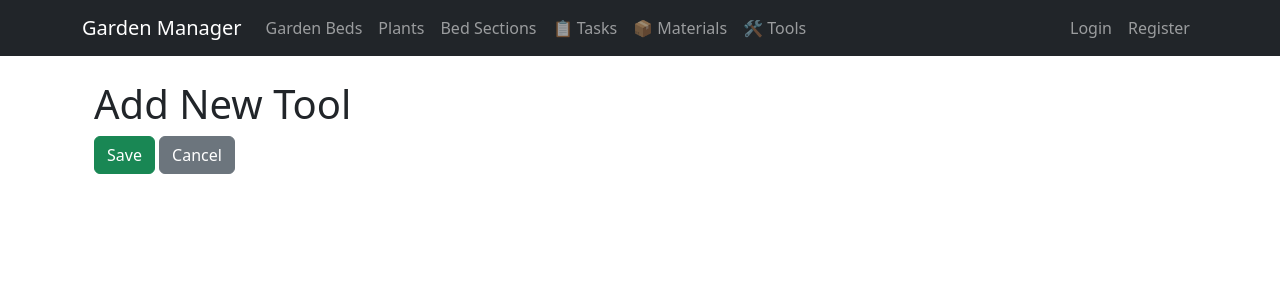
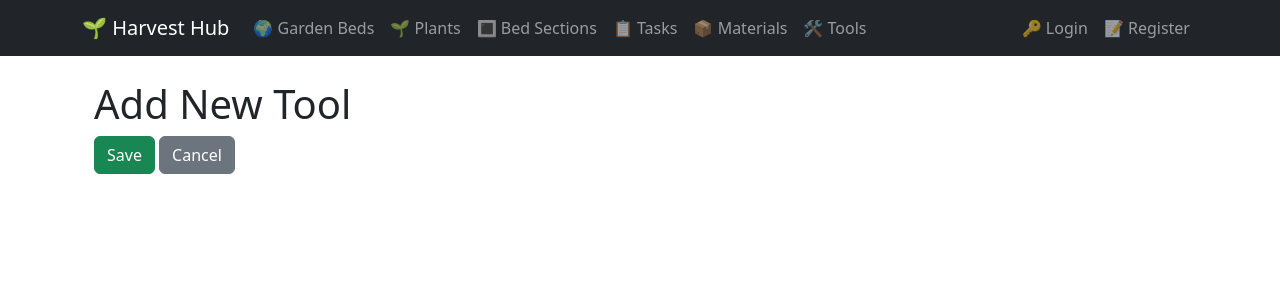
Before and after one commit to VadymKyrylko/HarvestHub, a Django app: page /tools/add/ in a window 1280 px wide. Shown: the top 300 px of the page. Run offline with Django 5.2, Linux system fonts and the light colour scheme; parts of the project's set-up code (start-up, migrations or seed data) failed here and were passed over.

Commit message:
Add new home page template with HarvestHub branding, project description, and auth-aware redirect Also refactored base.html

```diff
--- a/templates/base.html
+++ b/templates/base.html
@@ -20,20 +20,20 @@
 <body>
 <nav class="navbar navbar-expand-lg navbar-dark bg-dark">
   <div class="container">
-    <a class="navbar-brand" href="{% url 'plants:bed_list' %}">Garden Manager</a>
+    <a class="navbar-brand" href="{% url 'home' %}">🌱 Harvest Hub</a>
     <button class="navbar-toggler" type="button" data-bs-toggle="collapse" data-bs-target="#navbarNav">
       <span class="navbar-toggler-icon"></span>
     </button>
     <div class="collapse navbar-collapse" id="navbarNav">
       <ul class="navbar-nav me-auto">
         <li class="nav-item">
-          <a class="nav-link" href="{% url 'plants:bed_list' %}">Garden Beds</a>
+          <a class="nav-link" href="{% url 'plants:bed_list' %}">🌍 Garden Beds</a>
         </li>
         <li class="nav-item">
-          <a class="nav-link" href="{% url 'plants:plant_list' %}">Plants</a>
+          <a class="nav-link" href="{% url 'plants:plant_list' %}">🌱 Plants</a>
         </li>
         <li class="nav-item">
-          <a class="nav-link" href="{% url 'plants:section_list' %}">Bed Sections</a>
+          <a class="nav-link" href="{% url 'plants:section_list' %}">🔳 Bed Sections</a>
         </li>
         <li class="nav-item">
           <a class="nav-link" href="{% url 'tasks:task_list' %}">📋 Tasks</a>
@@ -49,31 +49,31 @@
         {% if user.is_authenticated %}
           {% if user.role == user.Role.WORKER %}
             <li class="nav-item">
-              <a class="nav-link" href="{% url 'worker_dashboard' %}">Worker Dashboard</a>
+              <a class="nav-link" href="{% url 'worker_dashboard' %}">👨‍🌾 Worker Dashboard</a>
             </li>
           {% elif user.role == user.Role.ADMIN %}
             <li class="nav-item">
-              <a class="nav-link" href="{% url 'admin:index' %}">Admin Panel</a>
+              <a class="nav-link" href="{% url 'admin:index' %}">🏢 Admin Panel</a>
             </li>
           {% endif %}
           <li class="nav-item">
-            <span class="navbar-text me-2">Hello, {{ user.username }}</span>
+            <span class="navbar-text me-2">👋 Hello, {{ user.username }}</span>
           </li>
           <li class="nav-item">
             <form action="{% url 'logout' %}" method="post" class="m-0 p-0" style="display:inline;">
               {% csrf_token %}
               <button type="submit"
                       class="nav-link logout-btn p-0 m-0">
-                Logout
+                🚪 Logout
               </button>
             </form>
           </li>
         {% else %}
           <li class="nav-item">
-            <a class="nav-link" href="{% url 'login' %}">Login</a>
+            <a class="nav-link" href="{% url 'login' %}">🔑 Login</a>
           </li>
           <li class="nav-item">
-            <a class="nav-link" href="{% url 'register' %}">Register</a>
+            <a class="nav-link" href="{% url 'register' %}">📝 Register</a>
           </li>
         {% endif %}
       </ul>
```
Also changed, not shown: templates/home.html (added, +58 -0 lines).
